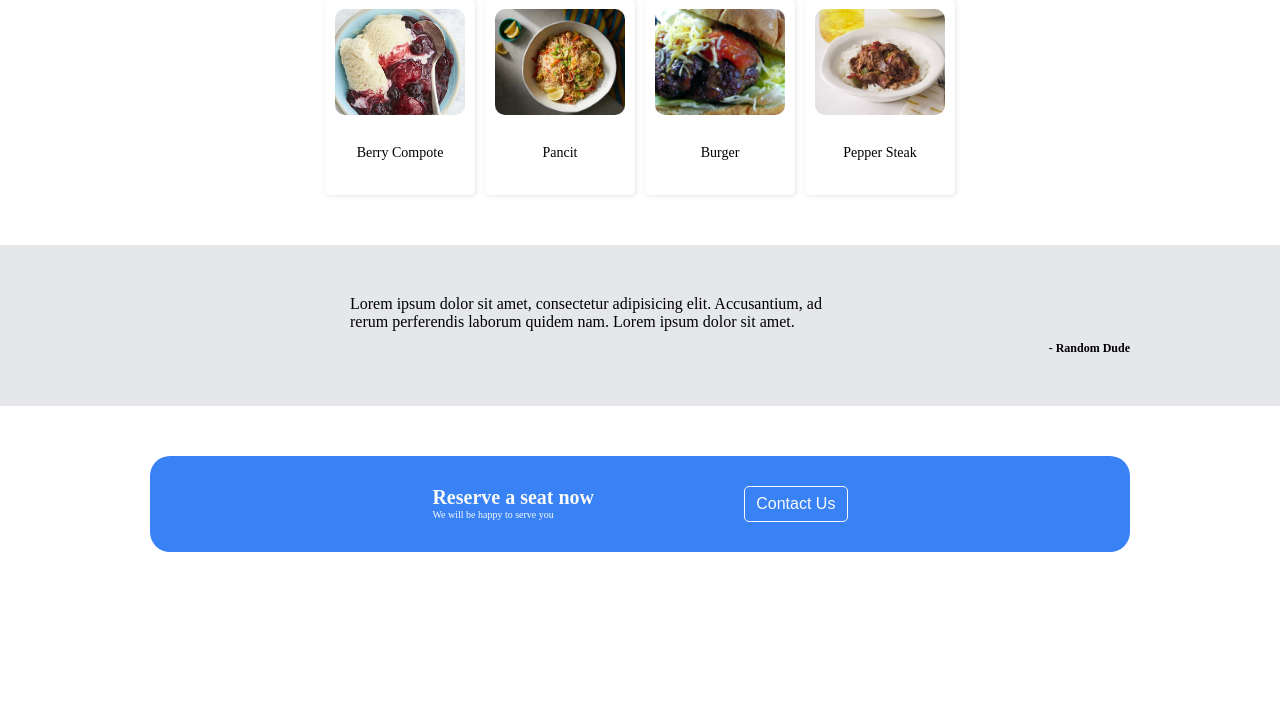
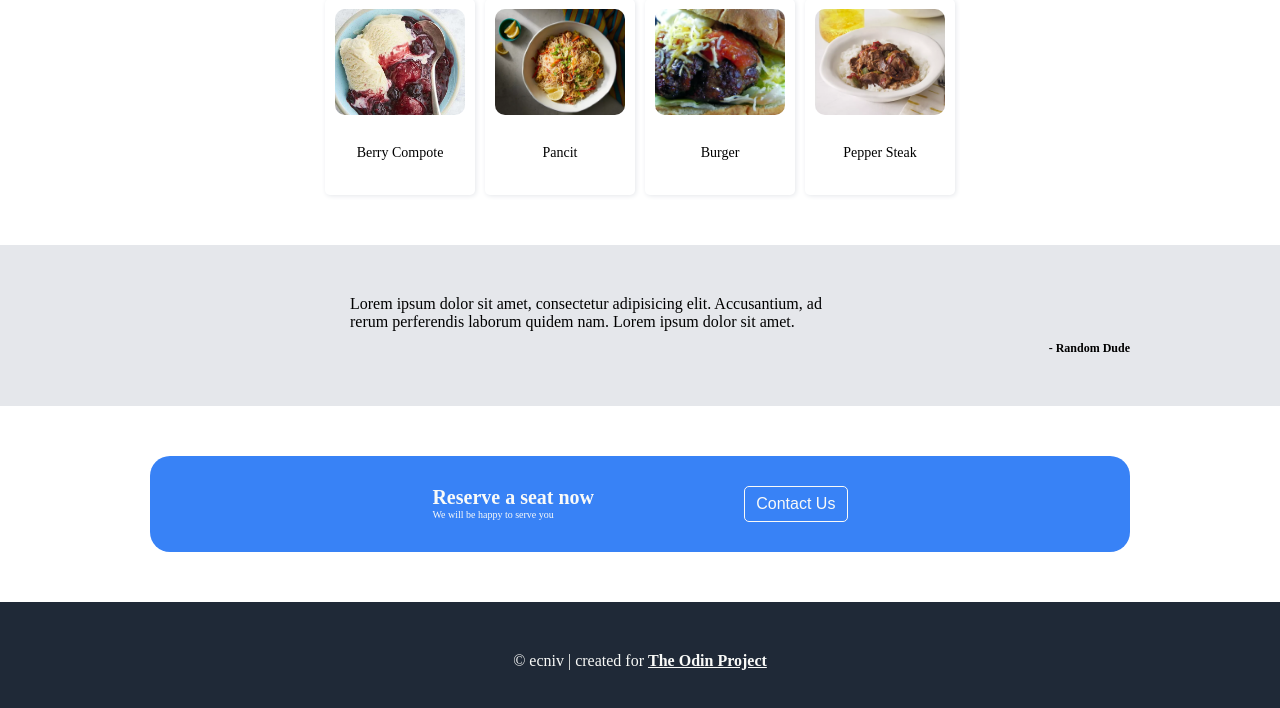
Before and after one commit to ecniv18/odin-landing-page, a plain HTML site: page index.html in a window 1280 px wide. Shown: the part 539-1247 px from the top of the page. Before the commit the page ends 1141 px from the top, so only its background shows below. Drawn offline with Linux system fonts and the light colour scheme.

Commit message:
Add(final): footer

```diff
--- a/index.html
+++ b/index.html
@@ -70,6 +70,10 @@
       <button class="cta-action-btn btn">Contact Us</button>
     </div>
   </section>
+  <footer class="footer prime-bg">
+    <span class="footer-copyright">&copy; ecniv</span> <span>|</span> <span>created for <a class="footer-top-link"
+        href="https:://www.theodinproject.com">The Odin Project</a></span>
+  </footer>
 </body>
 
 </html>
--- a/style.css
+++ b/style.css
@@ -186,3 +186,14 @@ a {
 .cta-action-btn {
   border: 1px solid var(--clr-txt-light);
 }
+
+.footer {
+  padding: var(--container-padding);
+  text-align: center;
+  font-size: 1.6rem;
+}
+
+.footer-top-link {
+  text-decoration: underline;
+  font-weight: bold;
+}
```
Also changed, not shown: 1 other file.
